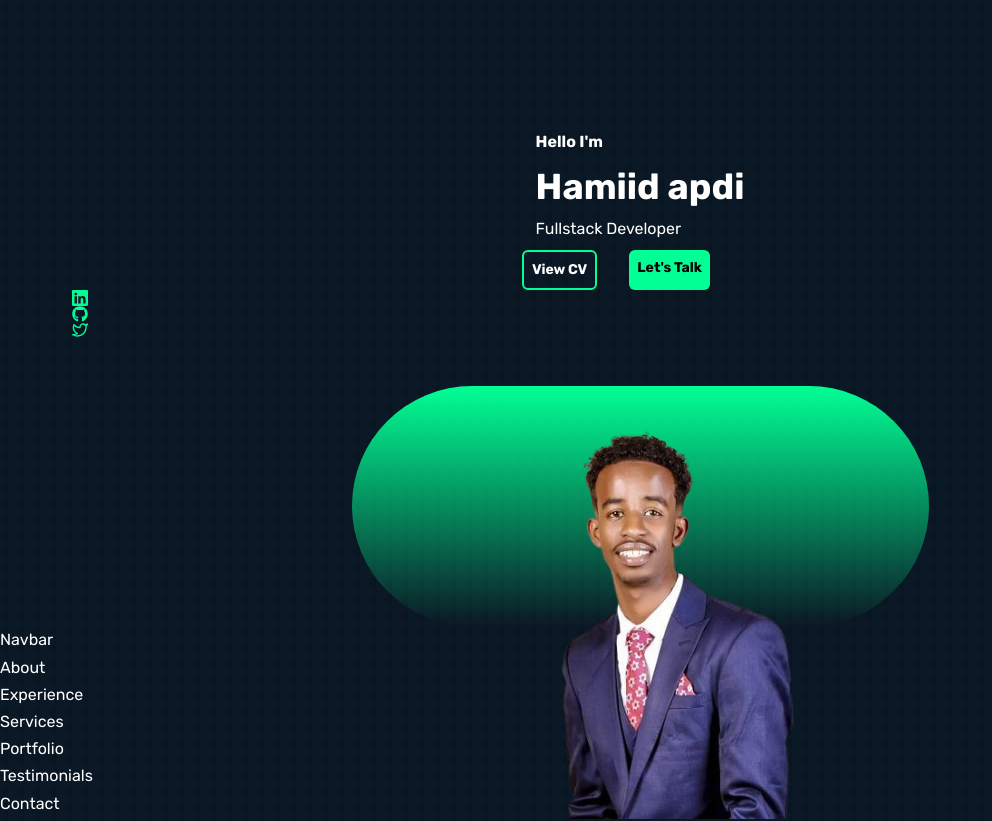
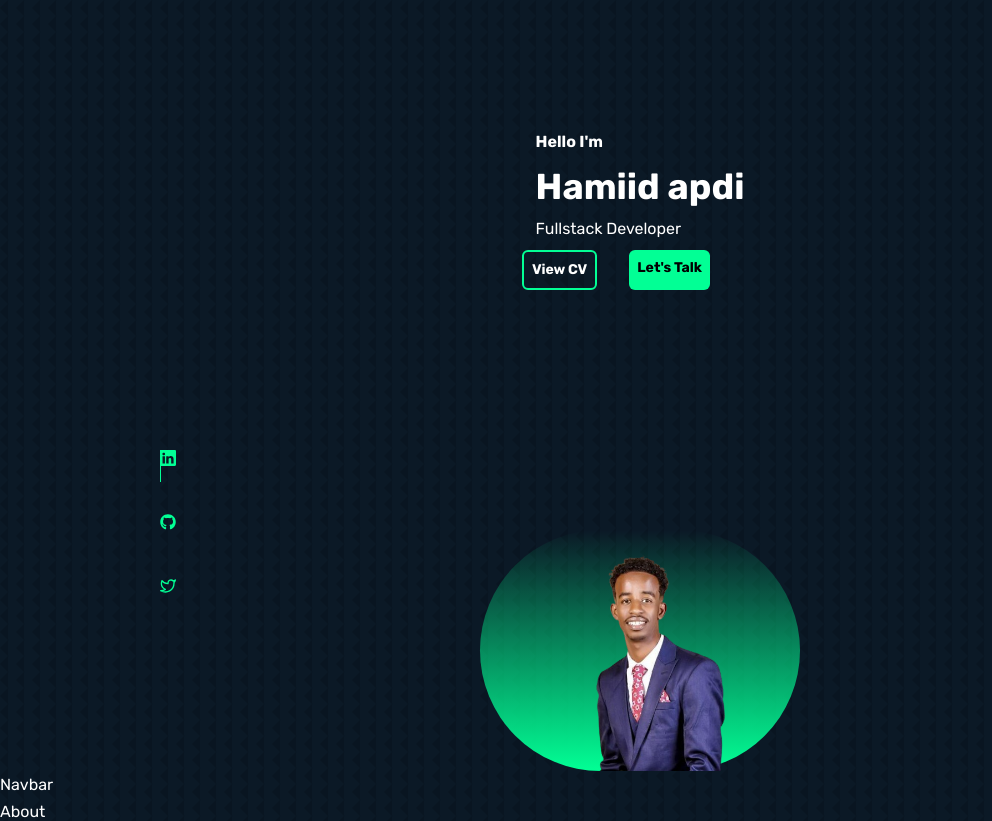
Before and after one commit to haamid10/haamid, a React (Vite) app: page / in a window 1280 px wide. Shown: the top 821 px of the page, without its empty margins (0-992 px from the left). Built offline with nearby package versions, Linux system fonts and the light colour scheme.

Commit message:
home section

```diff
--- a/src/Components/Index.jsx
+++ b/src/Components/Index.jsx
@@ -1,5 +1,5 @@
 import React from 'react'
-import Header from './Header'
+import Header from './headerDive/Header'
 import Navbar from './Navbar'
 import Experience from './Experience'
 import Services from './Services'
--- a/src/Components/Header.jsx
+++ b/src/Components/headerDive/Header.jsx
@@ -1,6 +1,6 @@
 import React from 'react'
-import CV from '../assets/intern.pdf'
-import Me from '../assets/1.png'
+import CV from '../../assets/intern.pdf'
+import Me from '../../assets/1.png'
 import HeaderSocials from './HeaderSocials'
 const Header = () => {
   return (
@@ -18,13 +18,16 @@ const Header = () => {
         <a className='  bg-green px-2 py-2 text-black rounded-md   font-semibold hover:text-white hover:bg-transparent hover:border-2 hover:border-green text-sm
         ' href='' view>Let's Talk</a>
       </div>
-        <div className='text-green mr-[70rem]'>
+
         <HeaderSocials/>
-        </div>
 
 
-      <div className='bg-gradient-to-b from-green rounded-full w-50 h-[15rem] mt-12'>
-        <img src={Me} alt="Haamid" />
+
+      <div className='relative'>
+        <div className='  left-10 bottom-5 bg-gradient-to-t from-green  rounded-full  mt-12'>
+        <img src={Me} className=' w-[20rem] rounded-lg' alt="Haamid" />
+
+        </div>
       </div>
 
      <div>
--- a/src/Components/HeaderSocials.jsx
+++ b/src/Components/headerDive/HeaderSocials.jsx
@@ -5,7 +5,7 @@ import {FiTwitter} from 'react-icons/fi'
 
 const HeaderSocials = () => {
   return (
-    <div className=''>
+    <div className=' flex flex-col gap-12 mr-[60rem] mt-[10rem] text-green socials'>
       <a href=""><BsLinkedin/></a>
       <a href=""><FaGithub/></a>
       <a href=""><FiTwitter/></a>
--- a/src/index.css
+++ b/src/index.css
@@ -11,3 +11,11 @@ body{
   line-height: 1.7;
   background-image: url(../src/assets/bg-texture.png);
 }
+
+
+.socials{
+  content: '';
+  width: 1px;
+  height: 2rem;
+  background-color: #02FF95;
+}
```
